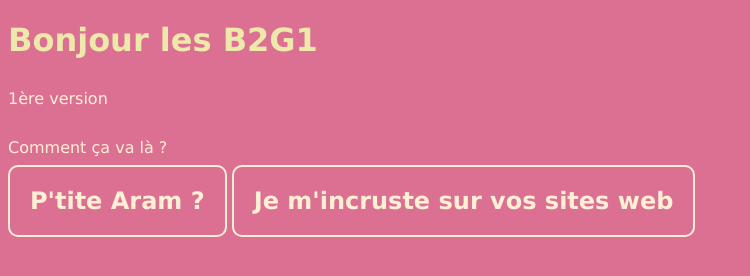
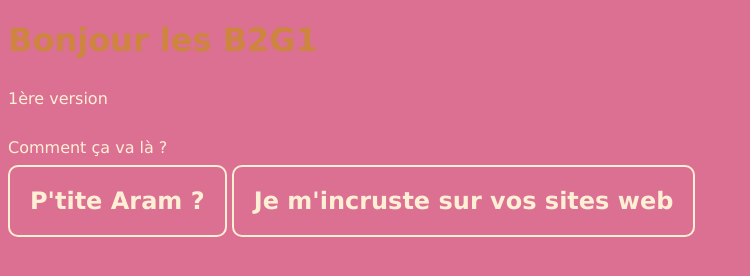
Before and after one commit to Yzrohk/B2G1_started_projet, a plain HTML site: page index.html in a window 1280 px wide. Shown: the whole page, without its empty margins (0-750 px from the left). Drawn offline with Linux system fonts and the light colour scheme.

Commit message:
Change h1 color

```diff
--- a/style.css
+++ b/style.css
@@ -5,7 +5,7 @@
 }
 
 h1 {
-    color: palegoldenrod;
+    color: peru;
 }
 
 body {
```
